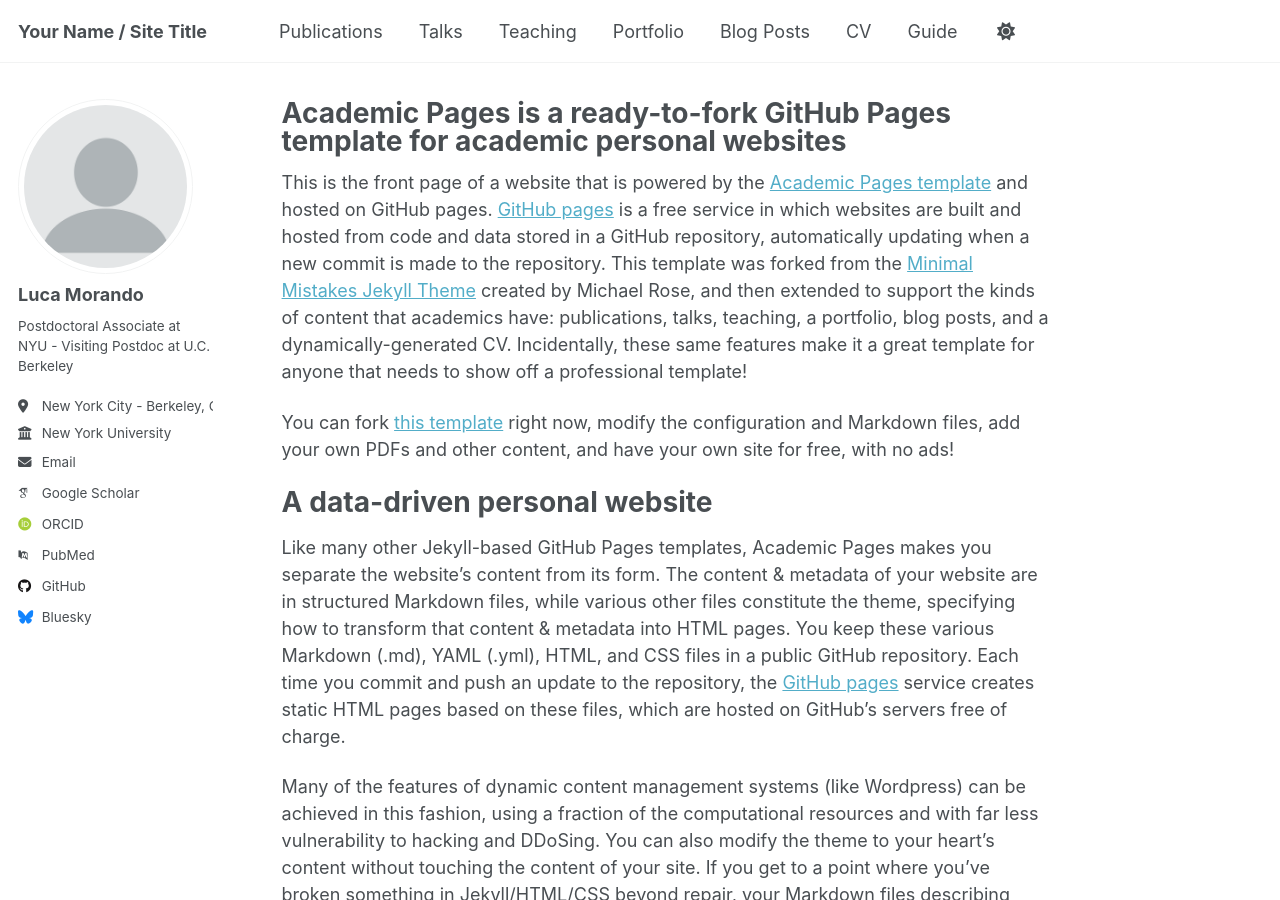
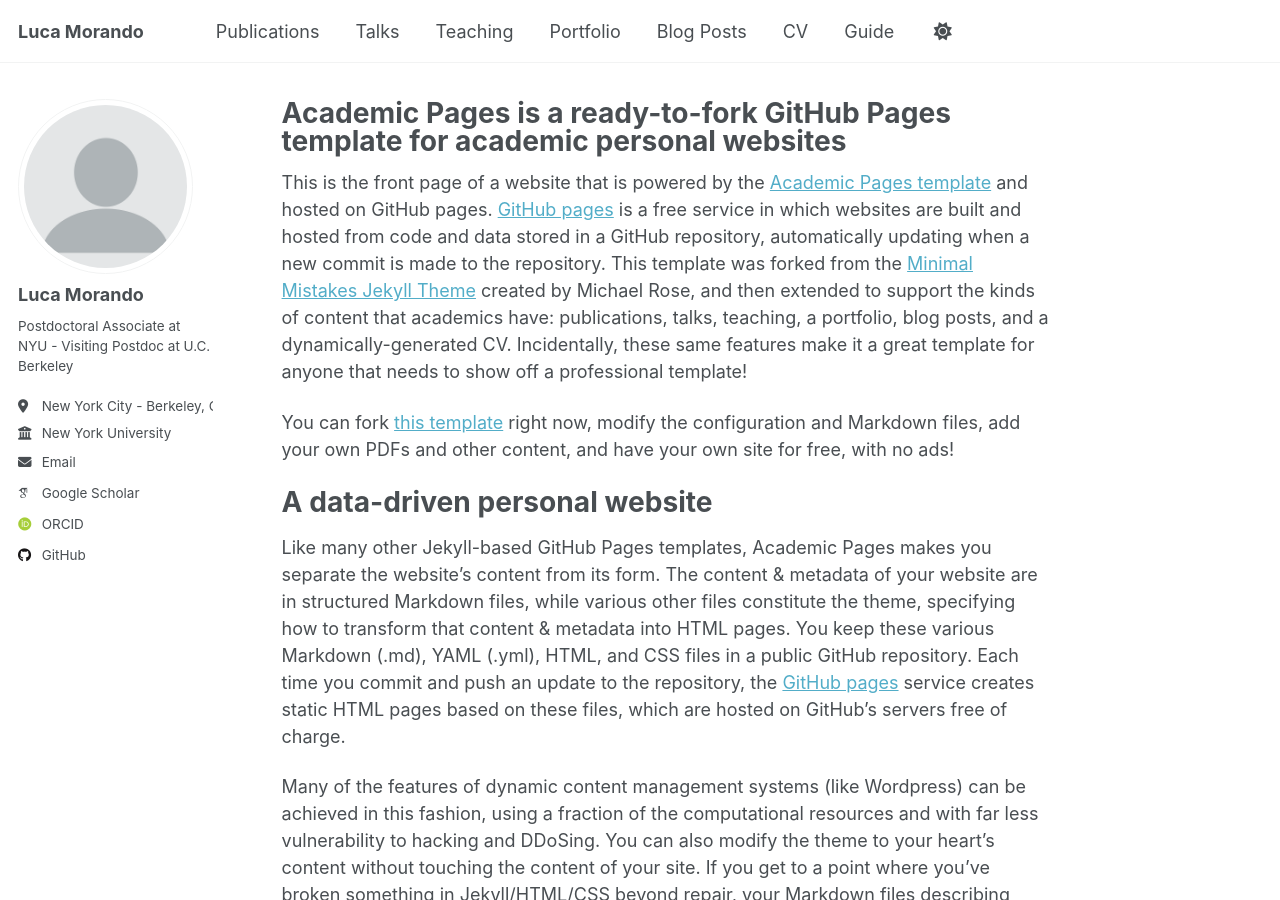
Before and after one commit to lucamorando95/lucamorando95.github.io, a Jekyll site: the page built from _pages/about.md, in a window 1280 px wide and 900 px high. Built offline with Jekyll 4.4.1, drawn with Linux system fonts in a browser that asks for light colours; some web fonts are replaced; a script that is not in the unit is left out; part of the change alters nothing that is shown.

Commit message:
Update _config.yml

```diff
--- a/_config.yml
+++ b/_config.yml
@@ -9,7 +9,7 @@
 # Basic Site Settings
 locale                   : "en-US"
 site_theme               : "default" # Currently available options are "default", "air"
-title                    : "Your Name / Site Title"
+title                    : "Luca Morando"
 title_separator          : "-"
 name                     : &name "Luca Morando"
 description              : &description "Luca Morando's research and previous academic life"   # Update this with a general description of your site, this is the default if not overridden by a page
@@ -40,7 +40,7 @@ author:
   impactstory      : # URL
   orcid            : "https://orcid.org/yourorcidurl"
   semantic         : # URL
-  pubmed           : "https://www.ncbi.nlm.nih.gov/pubmed/?term=john+snow"
+  pubmed           : # URL
   researchgate     : # URL
   scopus           : # URL
 
@@ -48,13 +48,13 @@ author:
   bitbucket        : # Username - Update with your username on the site
   codepen          : # Username
   dribbble         : # Username
-  github           : "academicpages"
+  github           : "lucamorando95"
   kaggle           : # Username
   stackoverflow    : # User number or user number and name (i.e., use "1" or "1/jeff-atwood")
 
   # Social media
   artstation       : # Username
-  bluesky          : "bsky.app" # Replace this with you Bluesky username
+  bluesky          : # Username# Replace this with you Bluesky username
   facebook         : # Username
   flickr           : # Username
   foursquare       : # Username
```
